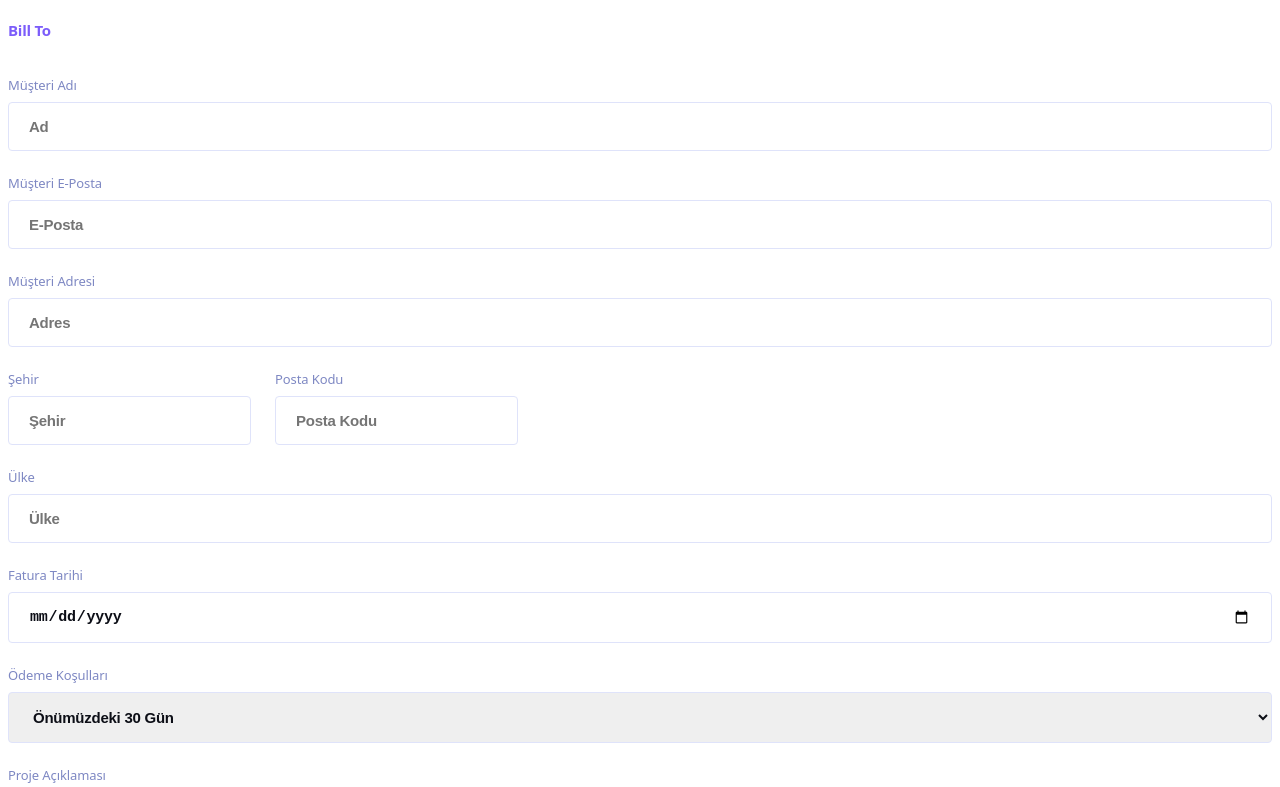
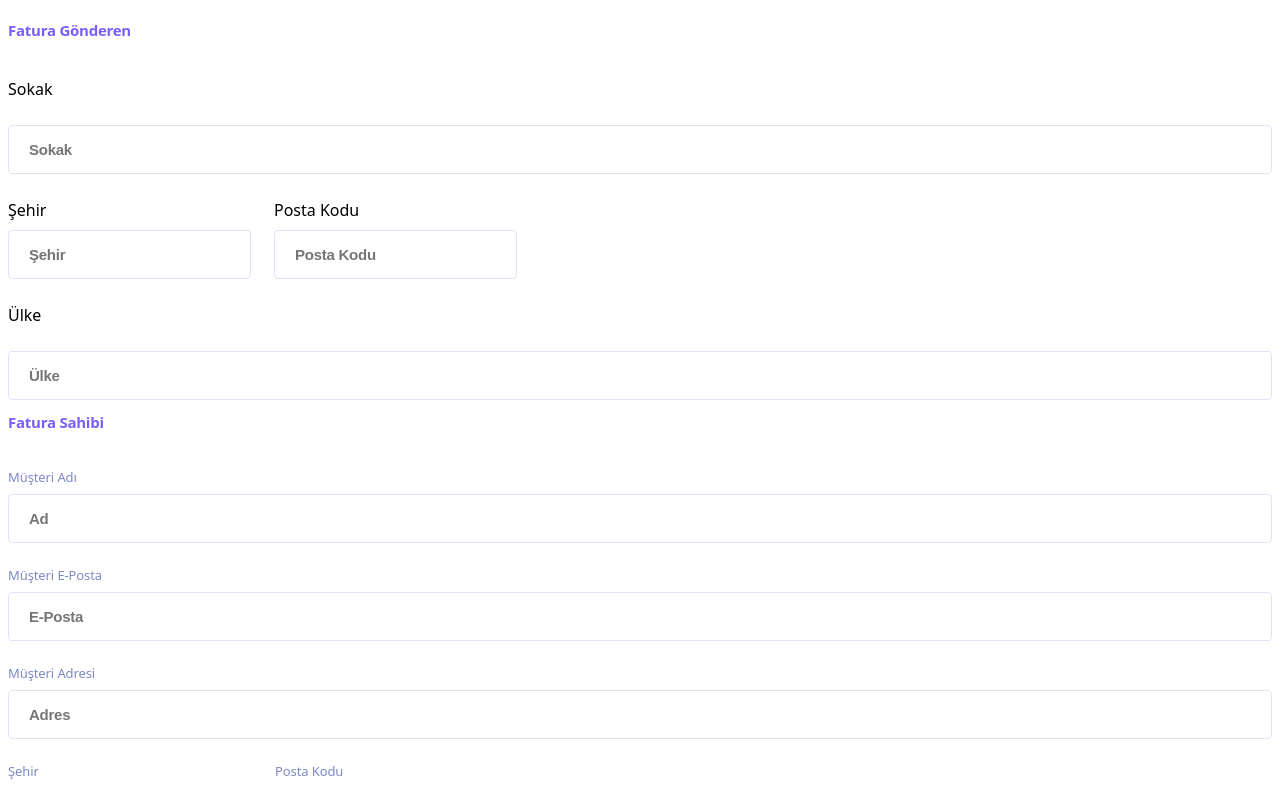
Before and after one commit to beratdimen/invoice-app, a Next.js app: page / in a window 1280 px wide. Shown: the top 787 px of the page. Built offline with nearby package versions, Linux system fonts and the light colour scheme.

Commit message:
bill to bill form birleştirildi css yapıldı

```diff
--- a/app/globals.css
+++ b/app/globals.css
@@ -1,3 +1,25 @@
 body {
   font-family: system-ui;
 }
+
+h3 {
+  font-size: 15px;
+  font-weight: 700;
+  line-height: 15px;
+  letter-spacing: -0.25px;
+  text-align: left;
+  color: #7c5dfa;
+}
+
+input,
+select {
+  padding: 15px 20px;
+  border-radius: 4px;
+  color: #0c0e16;
+  font-size: 15px;
+  font-weight: 700;
+  line-height: 15px;
+  letter-spacing: -0.25px;
+  text-align: left;
+  border: 1px solid #dfe3fa;
+}
--- a/app/page.js
+++ b/app/page.js
@@ -5,11 +5,10 @@ import BillForm from "@/components/bill-form";
 export default function Home() {
   return (
     <>
-    <form>
-      <BillTo />
-      <BillForm />
-    </form>
+      <form>
+        <BillForm />
+        <BillTo />
+      </form>
     </>
-  )
-
+  );
 }
--- a/components/bill-form/index.jsx
+++ b/components/bill-form/index.jsx
@@ -1,23 +1,43 @@
-import css from './bill-form.css'
+import css from "./bill-form.css";
 
 export default function BillForm() {
   return (
     <div className="billFrom">
       <h3>Fatura Gönderen</h3>
       <label htmlFor="fromStreet">Sokak</label>
-        <input type="text" id='fromStreet' name="fromStreet" />
+      <input
+        type="text"
+        id="fromStreet"
+        name="fromStreet"
+        placeholder="Sokak"
+      />
       <div className="city">
         <div>
           <label htmlFor="fromCity">Şehir</label>
-          <input type="text" id='fromCity' name="fromCity" />
+          <input
+            type="text"
+            id="fromCity"
+            name="fromCity"
+            placeholder="Şehir"
+          />
         </div>
         <div>
           <label htmlFor="fromPostCode">Posta Kodu</label>
-          <input type="text" id='fromPostCode' name='fromPostCode' />
+          <input
+            type="text"
+            id="fromPostCode"
+            name="fromPostCode"
+            placeholder="Posta Kodu"
+          />
         </div>
       </div>
       <label htmlFor="fromCountry">Ülke</label>
-        <input type="text" id='fromCountry' name="fromCountry"/>
+      <input
+        type="text"
+        id="fromCountry"
+        name="fromCountry"
+        placeholder="Ülke"
+      />
     </div>
-  )
+  );
 }
--- a/components/bill-to/index.jsx
+++ b/components/bill-to/index.jsx
@@ -2,7 +2,7 @@ import "./style.css";
 export default function BillTo() {
   return (
     <div className="billTo">
-      <h3>Bill To</h3>
+      <h3>Fatura Sahibi</h3>
       <label htmlFor="userName">
         Müşteri Adı
         <input type="text" name="userName" placeholder="Ad" id="userName" />
@@ -64,8 +64,9 @@ export default function BillTo() {
         Ödeme Koşulları
         <select name="paymentDate" id="">
           <option value="">Önümüzdeki 30 Gün</option>
-          <option value="">Önümüzdeki 15 Gün</option>
-          <option value="">Önümüzdeki 10 Gün</option>
+          <option value="">Önümüzdeki 14 Gün</option>
+          <option value="">Önümüzdeki 7Gün</option>
+          <option value="">Önümüzdeki 1 Gün</option>
         </select>
       </label>
 
--- a/components/bill-to/style.css
+++ b/components/bill-to/style.css
@@ -22,18 +22,6 @@
     letter-spacing: -0.10000000149011612px;
     text-align: left;
     color: #7e88c3;
-    input,
-    select {
-      padding: 15px 20px;
-      border-radius: 4px;
-      color: #0c0e16;
-      font-size: 15px;
-      font-weight: 700;
-      line-height: 15px;
-      letter-spacing: -0.25px;
-      text-align: left;
-      border: 1px solid #dfe3fa;
-    }
   }
 
   .cities {
```
Lines whose indentation alone changed are shown as unchanged.
